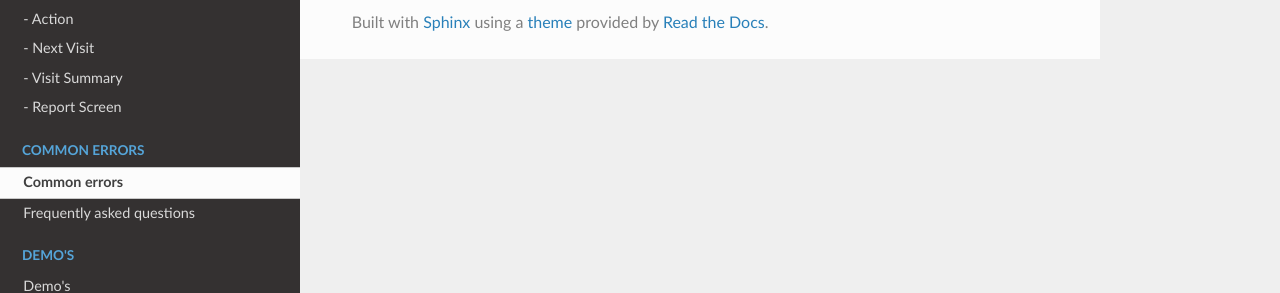
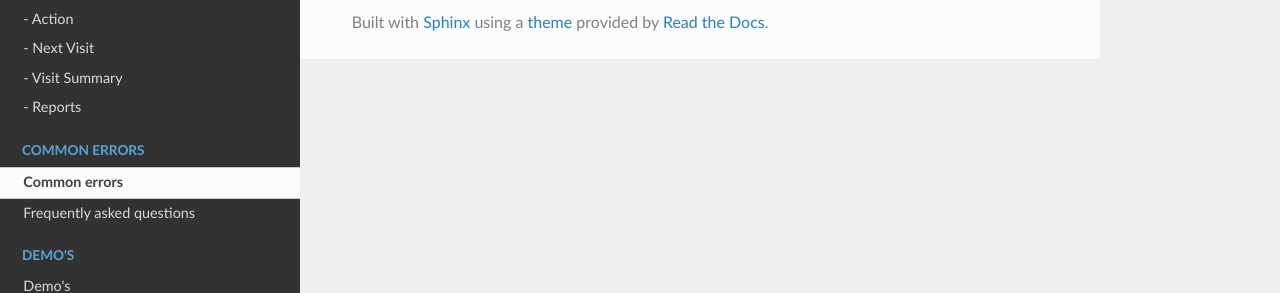
Before and after one commit to SWijnands01/PCN, a Sphinx documentation site: the page built from docs/source/CommonErrors.rst, in a window 1280 px wide. Shown: the part 514-807 px from the top of the page. Built offline with Sphinx 7.4.7 and the Read the Docs theme 2.0.0, drawn with Linux system fonts in a browser that asks for light colours.

Commit message:
Update index.rst

```diff
--- a/docs/source/index.rst
+++ b/docs/source/index.rst
@@ -21,7 +21,7 @@
       - :doc:`ActionScreen`
       - :doc:`AddNewVisit`
       - :doc:`EndOfVisit`
-      - :doc:`ReportScreen`
+      - :doc:`Reports`
 
 
    - :doc:`CommonErrors`
@@ -49,7 +49,7 @@
    - Action <ActionScreen>
    - Next Visit <AddNewVisit>
    - Visit Summary <EndOfVisit>
-   - Report Screen <ReportScreen>
+   - Reports <ReportScreen>
 
 .. toctree::
    :hidden:
```
